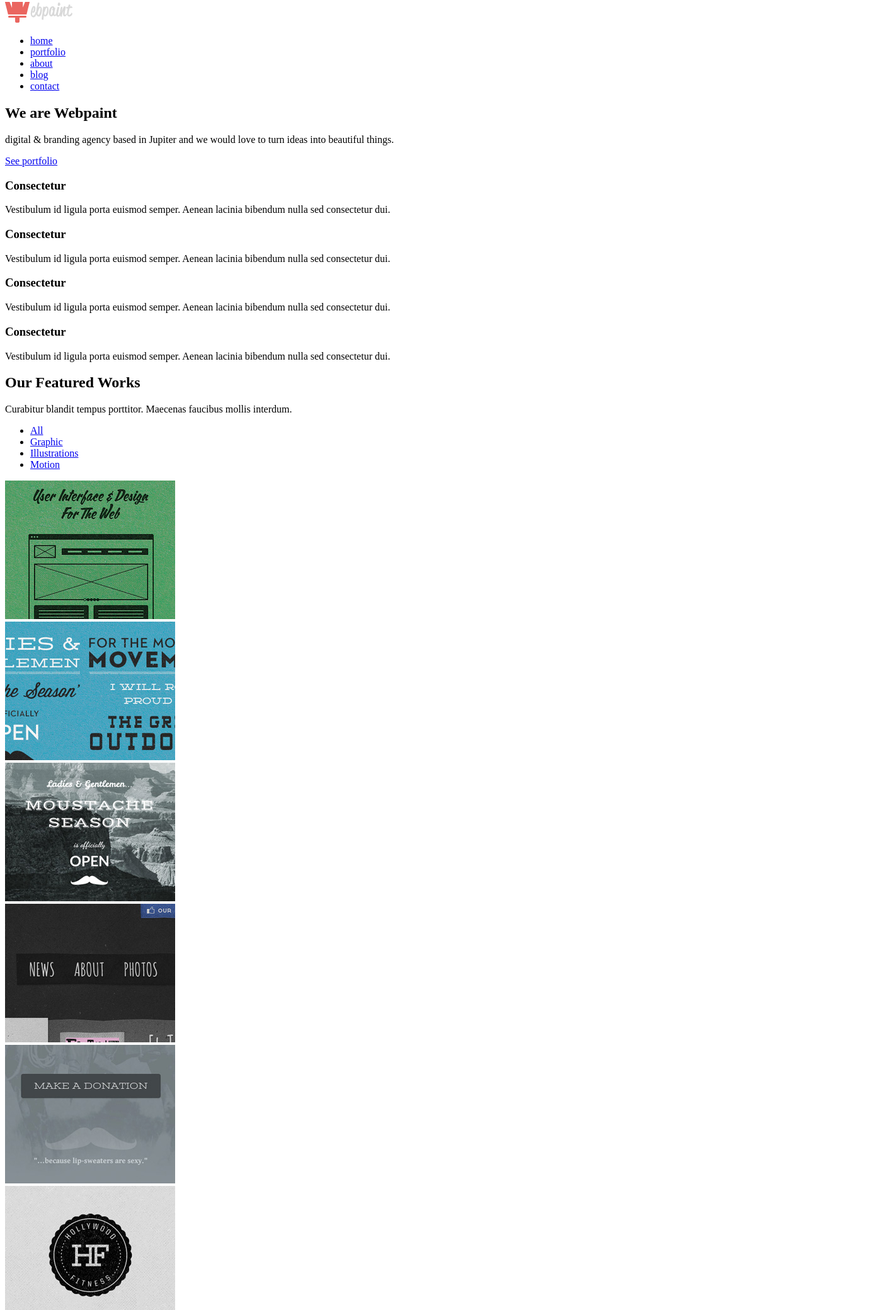
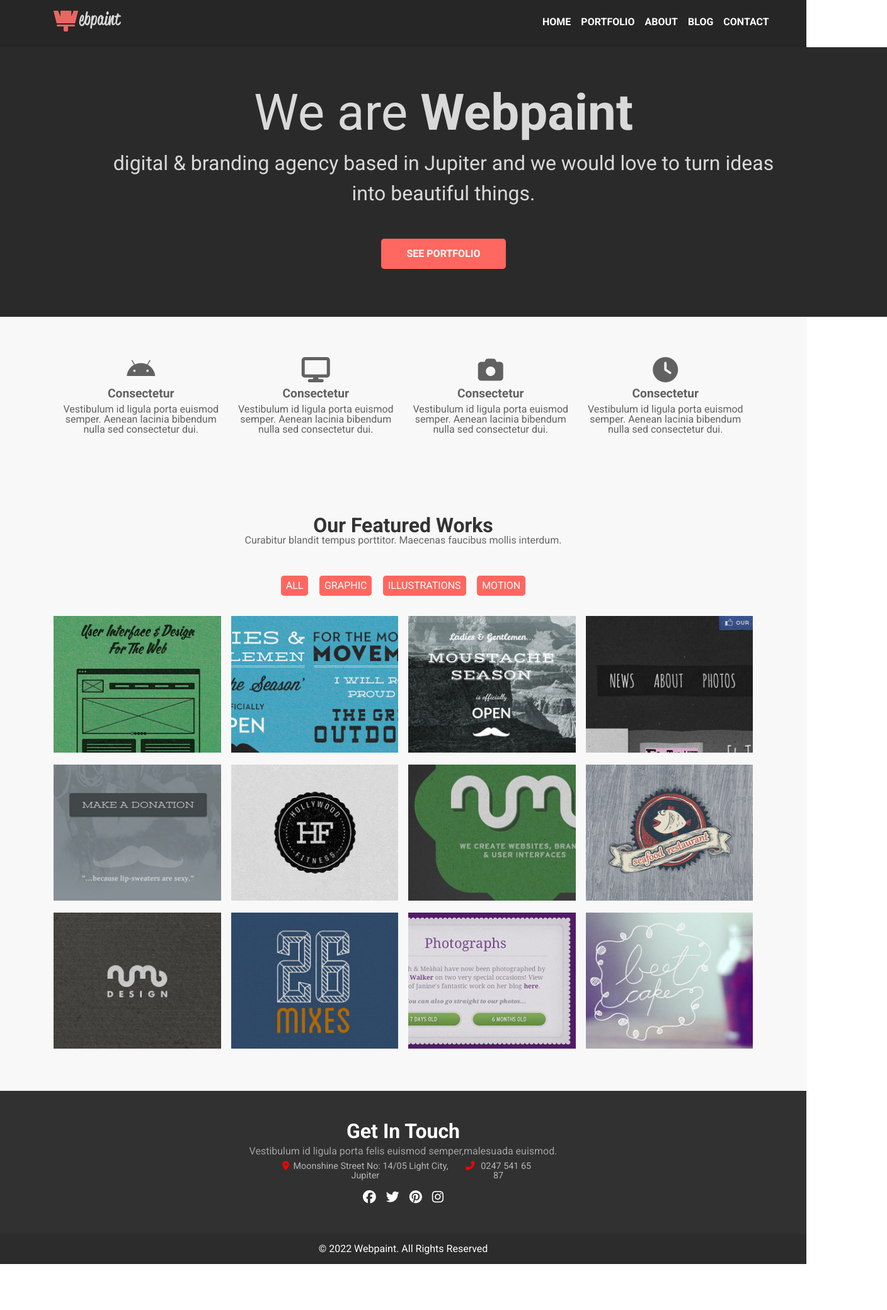
Before and after one commit to Beluga-Whale/Responsive-PSD-HTML, a plain HTML site: page Project2/index.html in a window 1280 px wide. Shown: the part 5-2085 px from the top of the page at 63% size, 1408 px wide, since content can reach past the window. After the commit the page ends 2012 px from the top, so only its background shows below. Drawn offline with Linux system fonts and the light colour scheme.

Commit message:
Finish Project2

```diff
--- a/Project2/css/style.css
+++ b/Project2/css/style.css
@@ -0,0 +1,312 @@
+@import url('https://fonts.googleapis.com/css2?family=Roboto:wght@400;700&display=swap');
+
+html, body, div, span, applet, object, iframe,
+h1, h2, h3, h4, h5, h6, p, blockquote, pre,
+a, abbr, acronym, address, big, cite, code,
+del, dfn, em, img, ins, kbd, q, s, samp,
+small, strike, strong, sub, sup, tt, var,
+b, u, i, center,
+dl, dt, dd, ol, ul, li,
+fieldset, form, label, legend,
+table, caption, tbody, tfoot, thead, tr, th, td,
+article, aside, canvas, details, embed,
+figure, figcaption, footer, header, hgroup,
+menu, nav, output, ruby, section, summary,
+time, mark, audio, video {
+	margin: 0;
+	padding: 0;
+	border: 0;
+	font-size: 100%;
+	font: inherit;
+	vertical-align: baseline;
+}
+/* HTML5 display-role reset for older browsers */
+article, aside, details, figcaption, figure,
+footer, header, hgroup, menu, nav, section {
+	display: block;
+}
+body {
+	line-height: 1;
+    font-family: 'Roboto', sans-serif;
+}
+ol, ul {
+	list-style: none;
+}
+blockquote, q {
+	quotes: none;
+}
+blockquote:before, blockquote:after,
+q:before, q:after {
+	content: '';
+	content: none;
+}
+table {
+	border-collapse: collapse;
+	border-spacing: 0;
+}
+
+.container{
+    max-width: 1110px;
+    width: 98%;
+    margin: 0 auto;
+}
+
+/* *Nav */
+nav {
+    height: 5rem;
+    width: 100%;
+    background-color: #262626;
+}
+
+.nav-flex {
+    display: flex;
+    justify-content: space-between;
+    align-items: center;
+    height: 5rem;
+}
+
+ul.menu {
+    display: flex;
+    width: 350px;
+    justify-content: space-between;
+}
+
+ul.menu li {
+    margin-left: 1rem;
+}
+
+ul.menu li a {
+    text-decoration: none;
+    color: #fff;
+    text-transform: uppercase;
+    font-weight: bold;
+}
+
+ul.menu li a:hover {
+    color: #ff6760;
+}
+
+.header-webpaint {
+    text-align: center;
+    width: 100%;
+    color:#d9d9d9;
+    height: 300px;
+    padding:4rem;
+    background-color: #2a2a2a;
+}
+
+.header-webpaint h1 {
+    font-size: 5rem
+}
+
+.header-webpaint p {
+    font-size:2rem;
+    margin-top: 1rem;
+    line-height:1.5;
+}
+
+.t-big {
+    font-weight: bold;
+}
+
+.header-link {
+    margin-top: 3rem;
+    display: inline-block;
+    padding: 1rem 2.5rem;
+    background-color: #ff6760;
+    color:#fff;
+    text-decoration: none;
+    text-transform: uppercase;
+    border-radius: .3rem;
+    font-weight: bold;
+}
+
+/* *Services */
+
+.services {
+    height:auto;
+    width: 100%;
+    background-color: #f8f8f8;
+    padding: 4rem 0;
+}
+
+.services-grid {
+    text-align: center;
+    display: grid;
+    grid-template-columns: repeat(auto-fit, minmax(200px,1fr));
+}
+
+.servicse-items {
+    color: #616161;
+}
+
+.servicse-items i {
+    font-size: 2.5rem;
+    margin-bottom: .5rem;
+}
+
+.servicse-items h3 {
+    font-weight: bold;
+    font-size:1.2rem;
+    margin-bottom: .5rem;
+}
+
+/* * Our Featured */
+
+.ourfeatured {
+    width: 100%;
+    height: auto;
+    padding:4rem 0;
+    background-color: #f8f8f8;
+}
+
+.ourfeatured-heading{
+    text-align: center;
+}
+.ourfeatured-heading h1 {
+    font-size: 2rem;
+    color: #333;
+    font-weight: bold;
+}
+
+.ourfeatured-heading p {
+    text-align: center;
+    color:#666;
+}
+
+.center {
+    width: 100%;
+    display: flex;
+    justify-content: center;
+}
+
+ul.ourportfolio {
+    display: flex;
+    justify-content: space-between;
+    width: 35%;
+    margin-top: 3rem;
+}
+
+ul.ourportfolio a {
+    display: inline-block;
+    background-color: #ff6760;
+    color: #fff;
+    padding: .5rem;
+    border-radius: .3rem;
+    text-decoration: none;
+    text-transform: uppercase;
+    transition: ease-in-out .2s;
+}
+
+ul.ourportfolio a:hover {
+    background: #595959;
+}
+
+.ourportfolio-grid {
+    margin-top: 2rem;
+    display: grid;
+    grid-template-columns: repeat(auto-fit, minmax(250px,1fr));
+    gap: 1rem;
+}
+
+.ourportfolio-items img {
+    width: 100%;
+    transition: ease-in .3s;
+    background-size: cover;
+    object-fit: cover;
+}
+
+.ourportfolio-items img:hover {
+    transform: scale(1.1);
+}
+
+/* * Footer */
+footer {
+    width: 100%;
+    height: auto;
+    color:#fff;
+    text-align: center;
+}
+
+.footer-top {
+    background-color: #313131;
+    width: 100%;
+    padding: 3rem 0;
+}
+
+.footer-top h1 {
+    font-size: 2rem;
+    font-weight: bold;
+}
+
+.footer-top p {
+    color:#a2a2a2;
+    margin-top: .5rem;
+}
+
+.footer-top-address {
+    display: flex;
+    width: 33%;
+    justify-content: space-between;
+    color:#b5b5b5;
+    font-size: .9rem;
+    margin-top: .5rem;
+}
+
+.footer-top-address li span {
+    margin-right: .4rem;
+}
+
+.footer-top-address li i {
+    color: red;
+}
+
+.footer-top-social i {
+    color:#fff;
+    font-size: 1.3rem;
+    transition: ease-in .3s;
+}
+
+.footer-top-social i:hover {
+    color:#ff6760;
+}
+
+.footer-top-social {
+    margin-top: 1rem;
+    display: flex;
+    width: 10%;
+    justify-content: space-between;
+}
+
+.footer-bottom {
+    background:#2c2c2c;
+    padding: 1rem 0;
+}
+
+/* *Responsive */
+@media only screen and (max-width: 480px) {
+    nav{
+        padding:2rem
+    }
+    .nav-flex {
+        flex-direction: column;
+        text-align: center;
+        width: 70%;
+    }
+    .header-webpaint {
+        height: auto;
+        width: auto;
+        text-align: start;
+    }
+    ul.ourportfolio {
+        width: 100%;
+    }
+
+    .footer-top-address{
+        width: 100%;
+    }
+
+    .footer-top-social {
+        width: 50%;
+    }
+}
--- a/Project2/index.html
+++ b/Project2/index.html
@@ -6,14 +6,17 @@
     <meta http-equiv="X-UA-Compatible" content="IE=edge">
     <meta name="viewport" content="width=device-width, initial-scale=1.0">
     <link rel="stylesheet" href="css/style.css">
+    <script src="https://kit.fontawesome.com/e3b0779339.js" crossorigin="anonymous"></script>
     <title>Document</title>
 </head>
 
 <body>
 
     <header>
+
+        <nav>
             <div class="container">
-            <nav>
+                <div class="nav-flex">
                     <div class="logo">
                         <img src="img/logo.png" alt="">
                     </div>
@@ -25,15 +28,18 @@
                         <li><a href="#">blog</a></li>
                         <li><a href="#">contact</a></li>
                     </ul>
+                </div>
+            </div>
 
         </nav>
 
         <section class="header-webpaint">
-                <h1>We are Webpaint</h1>
+            <div class="container">
+                <h1>We are <span class="t-big">Webpaint</span> </h1>
                 <p>digital & branding agency based in Jupiter and we would love to turn ideas into beautiful things.</p>
                 <a class="header-link" href="#">See portfolio</a>
+            </div>
         </section>
-        </div>
 
     </header>
 
@@ -41,20 +47,24 @@
         <div class="container">
             <div class="services-grid">
                 <div class="servicse-items">
+                    <i class="fa-brands fa-android"></i>
                     <h3>Consectetur</h3>
-                    <p>Vestibulum id ligula porta  euismod semper. Aenean lacinia bibendum nulla sed consectetur dui.</p>
+                    <p>Vestibulum id ligula porta euismod semper. Aenean lacinia bibendum nulla sed consectetur dui.</p>
                 </div>
                 <div class="servicse-items">
+                    <i class="fa-solid fa-display"></i>
                     <h3>Consectetur</h3>
-                    <p>Vestibulum id ligula porta  euismod semper. Aenean lacinia bibendum nulla sed consectetur dui.</p>
+                    <p>Vestibulum id ligula porta euismod semper. Aenean lacinia bibendum nulla sed consectetur dui.</p>
                 </div>
                 <div class="servicse-items">
+                    <i class="fa-solid fa-camera"></i>
                     <h3>Consectetur</h3>
-                    <p>Vestibulum id ligula porta  euismod semper. Aenean lacinia bibendum nulla sed consectetur dui.</p>
+                    <p>Vestibulum id ligula porta euismod semper. Aenean lacinia bibendum nulla sed consectetur dui.</p>
                 </div>
                 <div class="servicse-items">
+                    <i class="fa-solid fa-clock"></i>
                     <h3>Consectetur</h3>
-                    <p>Vestibulum id ligula porta  euismod semper. Aenean lacinia bibendum nulla sed consectetur dui.</p>
+                    <p>Vestibulum id ligula porta euismod semper. Aenean lacinia bibendum nulla sed consectetur dui.</p>
                 </div>
             </div>
         </div>
@@ -68,12 +78,14 @@
             </div>
 
             <div class="ourfeatured-content">
+                <div class="center">
                     <ul class="ourportfolio">
                         <li><a href="#">All</a></li>
                         <li><a href="#">Graphic</a></li>
                         <li><a href="#">Illustrations</a></li>
                         <li><a href="#">Motion</a></li>
                     </ul>
+                </div>
 
                 <div class="ourportfolio-grid">
                     <div class="ourportfolio-items">
@@ -118,6 +130,34 @@
         </div>
     </section>
 
+    <footer>
+        <section class="footer-top">
+            <h1>Get In Touch</h1>
+            <p>Vestibulum id ligula porta felis euismod semper,malesuada euismod.</p>
+            <div class="center">
+                <ul class="footer-top-address">
+
+                    <li><span><i class="fa-solid fa-location-dot"></i></span></i>Moonshine Street No: 14/05 Light City,
+                        Jupiter </li>
+
+                    <li> <span><i class="fa-solid fa-phone-flip"></i></span> 0247 541 65 87</li>
+                </ul>
+            </div>
+            <div class="center">
+                <ul class="footer-top-social">
+                    <li><a href="#"><i class="fa-brands fa-facebook"></i></a></li>
+                    <li><a href="#"><i class="fa-brands fa-twitter"></i></a></li>
+                    <li><a href="#"><i class="fa-brands fa-pinterest"></i></a></li>
+                    <li><a href="#"><i class="fa-brands fa-instagram"></i></a></li>
+                </ul>
+            </div>
+        </section>
+
+        <section class="footer-bottom">
+            <p>&copy; 2022 Webpaint. All Rights Reserved</p>
+        </section>
+    </footer>
+
 </body>
 
 </html>
```
Lines whose indentation alone changed are shown as unchanged.
